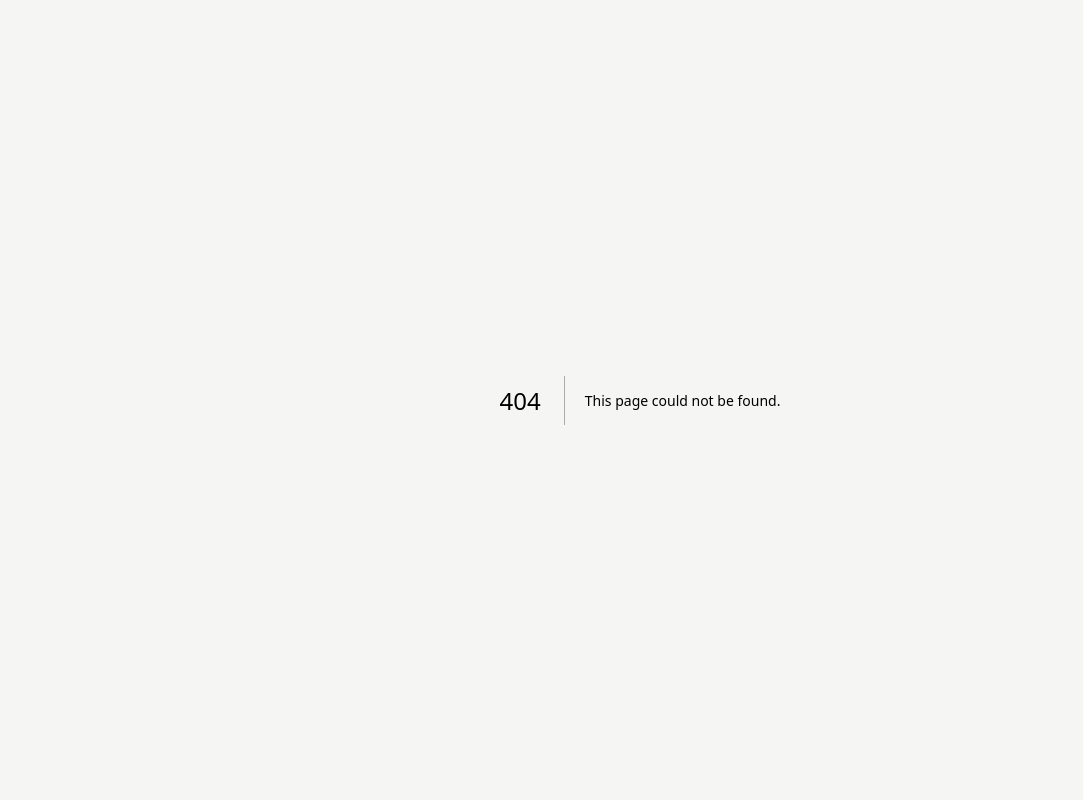
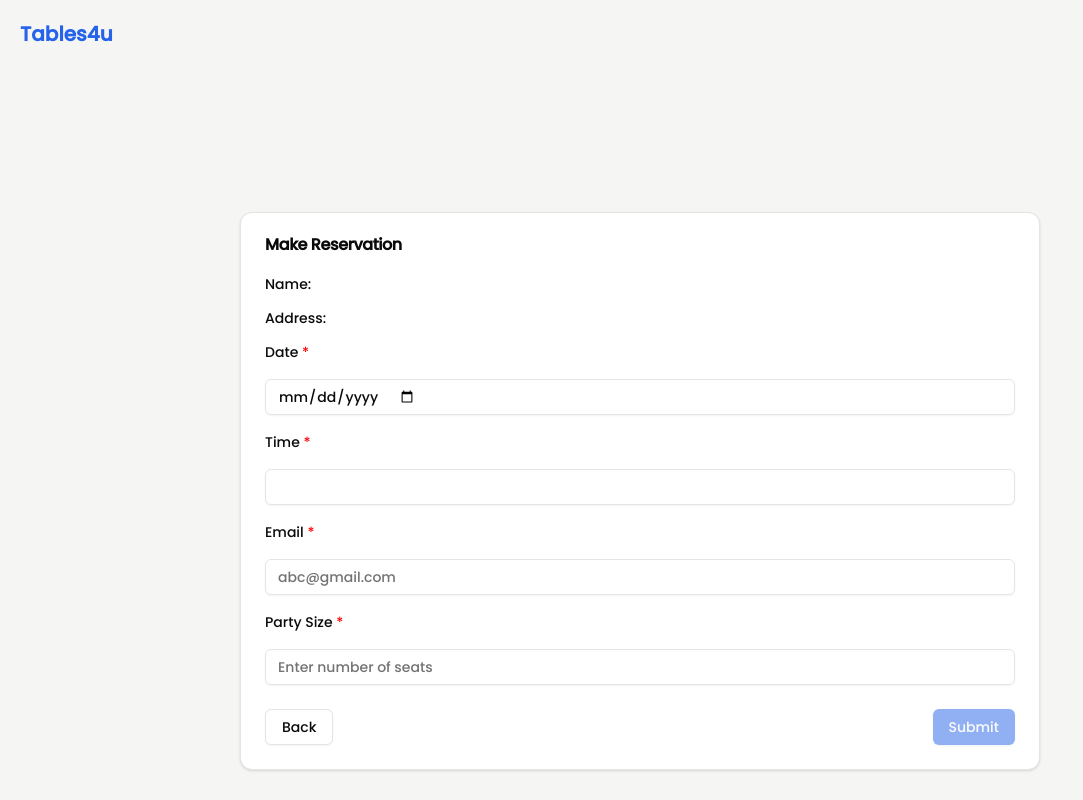
Before and after one commit to ronak-wani/Tables4u, a Next.js app: page /consumers/1 in a window 1280 px wide. Before the commit this address had no page. Shown: the whole page, without its empty margins (0-1083 px from the left). Built offline with nearby package versions, Linux system fonts and the light colour scheme.

Commit message:
makeReservation Frontend

```diff
--- /dev/null
+++ b/src/app/consumers/[restaurant]/page.tsx
@@ -0,0 +1,115 @@
+'use client'
+import React, {useEffect} from 'react';
+import Header from "@/app/(components)/Header";
+import {Card, CardContent, CardFooter, CardHeader, CardTitle} from "@/components/ui/card";
+import {Label} from "@/components/ui/label";
+import {Input} from "@/components/ui/input";
+import Link from "next/link";
+import {Button} from "@/components/ui/Button";
+import {useState} from "react";
+import axios from "axios";
+
+const instance = axios.create({
+    baseURL: 'https://8ng83lxa6k.execute-api.us-east-1.amazonaws.com/G2Iteration1'
+});
+
+export default function MakeReservation() {
+    const [email, setEmail] = useState("");
+    const [partySize, setPartySize] = useState(0);
+    const [tableSize, setTableSize] = useState(0);
+    const [Name, setName] = useState<string | null>(null);
+    const [Address, setAddress] = useState<string | null>(null);
+    const isFormValid:boolean = email.trim() !== "" && partySize !== 0;
+    const [confirmationNumber, setConfirmationNumber] = React.useState(-1);
+
+    useEffect(() => {
+        if (typeof window !== 'undefined') {
+            setName(localStorage.getItem("name"));
+            setAddress(localStorage.getItem("address"));
+            setTableSize(Number(localStorage.getItem("numberOfTables") || 1));
+        }
+    }, []);
+
+    const handleEmailChange = (e: React.ChangeEvent<HTMLInputElement>) => {
+        setEmail(e.target.value);
+    };
+
+    const handlePartySizeChange = (e: React.ChangeEvent<HTMLInputElement>) => {
+        const newPartySize = Number(e.target.value);
+        if (newPartySize > tableSize) {
+            alert(`Maximum number of seats allowed is ${tableSize}. If a value above 8 is entered then it will default to 8`);
+            e.target.value = "";
+            setPartySize(Number(8));
+        }
+        else if(newPartySize < 1)
+        {
+            alert("Minimum number of seats allowed is 1. If a value below 1 is entered then it will default to 1");
+            e.target.value = "";
+            setPartySize(Number(1));
+        }
+        else
+        {
+            setPartySize(Number(newPartySize));
+        }
+    };
+
+    function handleCreate(){
+        const newConfirmationNumber = (Math.random() * 10000) + 1;
+        setConfirmationNumber(newConfirmationNumber);
+        console.log(newConfirmationNumber);
+        // instance.post('/createRestaurant', {"name":Name, "address":Address, "password":newPassword})
+        //     .then(function (response) {
+        //         // let status = response.data.statusCode
+        //         // let resultComp = response.data.body
+        //     })
+        //     .catch(function (error) {
+        //         // this is a 500-type error, where there is no such API on the server side
+        //         return error
+        //     })
+    }
+
+
+    return (
+        <>
+            <Header hidden={false}/>
+            <div className={`flex justify-center items-center h-full mt-36`}>
+                <Card className="w-[800px]">
+                    <CardHeader>
+                        <CardTitle>Make Reservation</CardTitle>
+                    </CardHeader>
+                    <CardContent>
+                        <form>
+                            <div className="grid w-full items-center gap-4">
+                                <div className="flex flex-col space-y-5">
+                                    <Label>Name: {Name}</Label>
+                                    <Label>Address: {Address}</Label>
+
+                                    <Label htmlFor="day">Date <span style={{color: 'red'}}>*</span></Label>
+                                    <Input id="day" type="date" placeholder="" onChange={handleEmailChange}
+                                           required={true}/>
+                                    <Label htmlFor="time">Time <span style={{color: 'red'}}>*</span></Label>
+                                    <Input id="time" type="number" placeholder="" onChange={handleEmailChange}
+                                           required={true}/>
+
+                                    <Label htmlFor="name">Email <span style={{color: 'red'}}>*</span></Label>
+                                    <Input id="name" type="email" placeholder="abc@gmail.com" onChange={handleEmailChange}
+                                           required={true}/>
+                                    <Label htmlFor="address">Party Size <span style={{color: 'red'}}>*</span></Label>
+                                    <Input id="address" type="number" placeholder="Enter number of seats" onChange={handlePartySizeChange}
+                                           required={true}/>
+                                </div>
+                            </div>
+                        </form>
+                    </CardContent>
+                    <CardFooter className="flex justify-between">
+                        <Link href="/">
+                            <Button variant="outline">Back</Button>
+                        </Link>
+                        <Button disabled={!isFormValid} onClick={() => handleCreate()}>Submit</Button>
+                    </CardFooter>
+                </Card>
+            </div>
+        </>
+    );
+
+}
--- a/src/app/page.tsx
+++ b/src/app/page.tsx
@@ -7,6 +7,7 @@ import axios from "axios";
 import {Input} from "@/components/ui/input";
 import DateCalendar from "@/app/(components)/Date";
 import {Search} from "lucide-react";
+import {useRouter} from "next/navigation";
 
 const instance = axios.create({
     baseURL: "https://8ng83lxa6k.execute-api.us-east-1.amazonaws.com/G2Iteration1",
@@ -19,6 +20,7 @@ interface Restaurant {
 }
 
 export default function Home() {
+    const router = useRouter();
     const [restaurants, setRestaurants] = useState<Restaurant[]>([]);
     const [loading, setLoading] = useState(true);
     const [error, setError] = useState("");
@@ -49,8 +51,8 @@ export default function Home() {
     }, []);
 
     const handleRestaurantClick = (restaurantName: string) => {
-        alert(`You selected: ${restaurantName}`);
-        // Add navigation logic here
+        router.push(`/consumers/${restaurantName}`);
+        // alert(`You selected: ${restaurantName}`);
     };
     const handleDay = (date: Date | undefined) => {
         if (date && date <= today) {
```
Also changed, not shown: lambda/consumerMakeReservation/package.json (added, +17 -0 lines), lambda/consumerMakeReservation/index.mjs (added), 1 other file (tests, documents, lock files or other folders).
